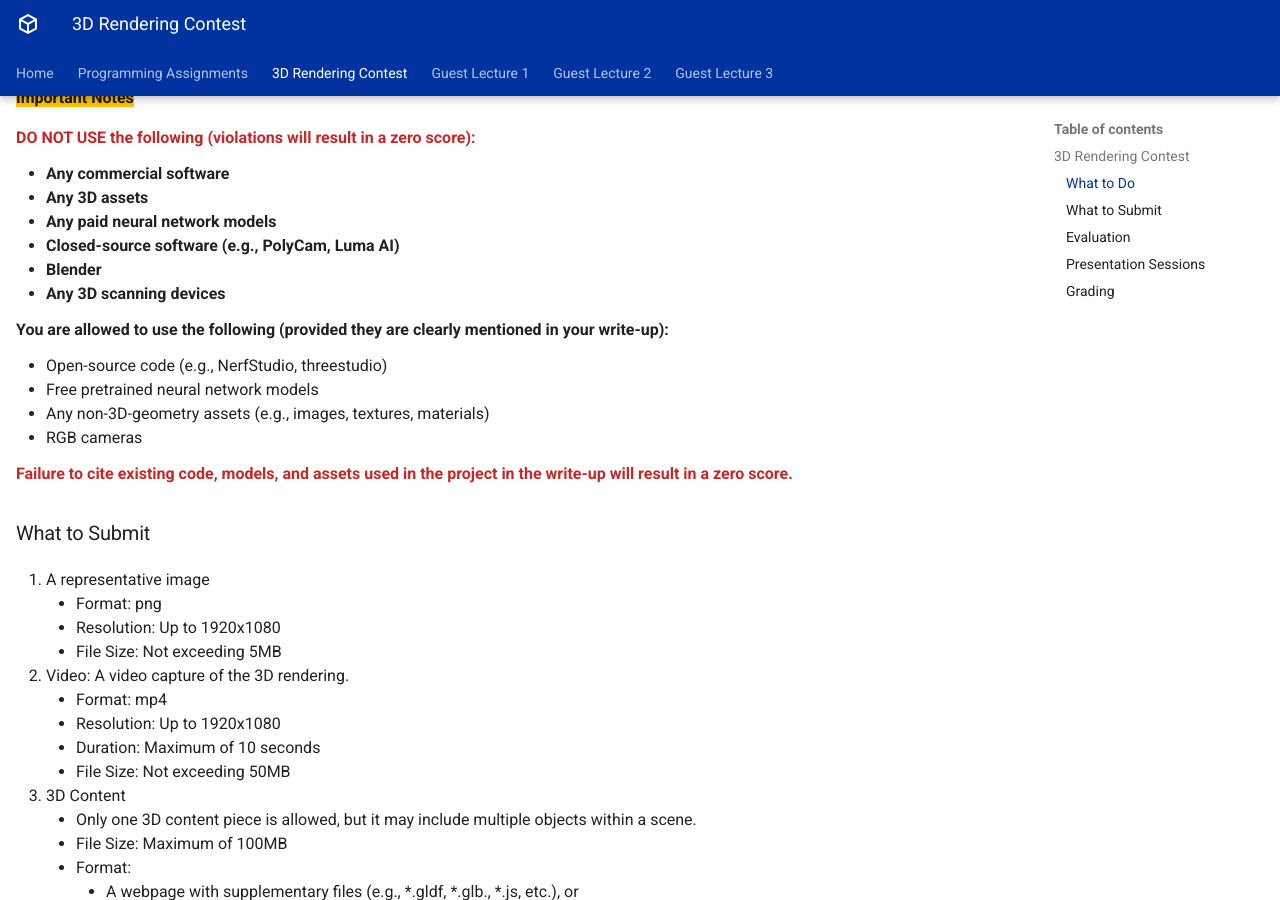
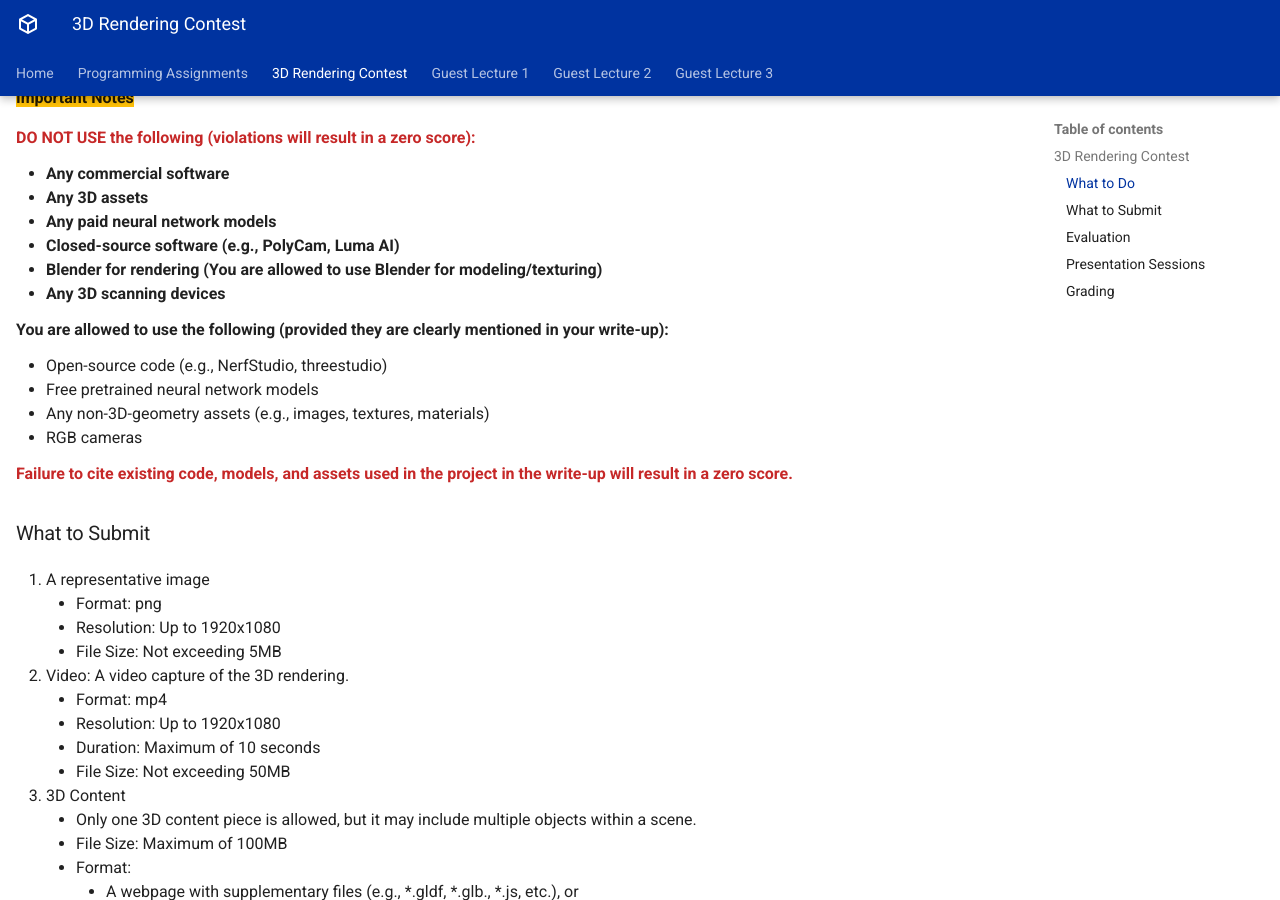
Before and after one commit to mhsung/kaist-cs479-spring-2025, an MkDocs documentation site: the page built from docs/3d-rendering-contest.md, in a window 1280 px wide and 900 px high, scrolled down 661 px. Built offline with MkDocs 1.6.1 and Material for MkDocs 9.7.7, drawn with Linux system fonts in a browser that asks for light colours.

Commit message:
Updated.

```diff
--- a/docs/3d-rendering-contest.md
+++ b/docs/3d-rendering-contest.md
@@ -40,7 +40,7 @@ Then, you will render the 3D object(s)/scene into its best form as a video.
 - **Any 3D assets**
 - **Any paid neural network models**
 - **Closed-source software (e.g., PolyCam, Luma AI)**
-- **Blender**
+- **Blender for rendering (You are allowed to use Blender for modeling/texturing)**
 - **Any 3D scanning devices**
 
 **You are allowed to use the following (provided they are clearly mentioned in your write-up):**
```
